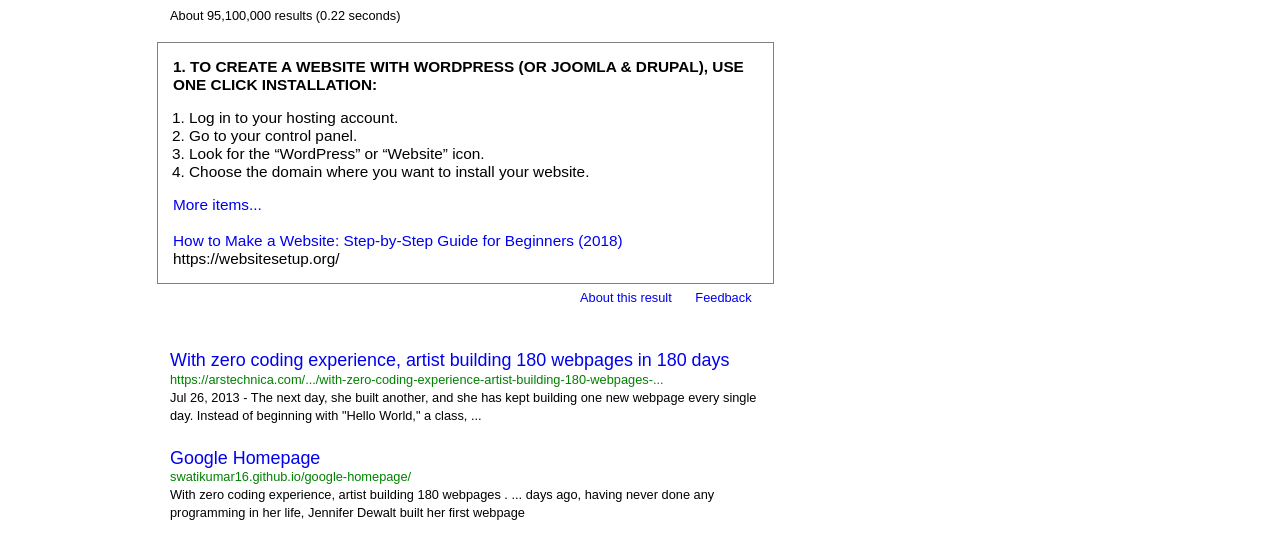
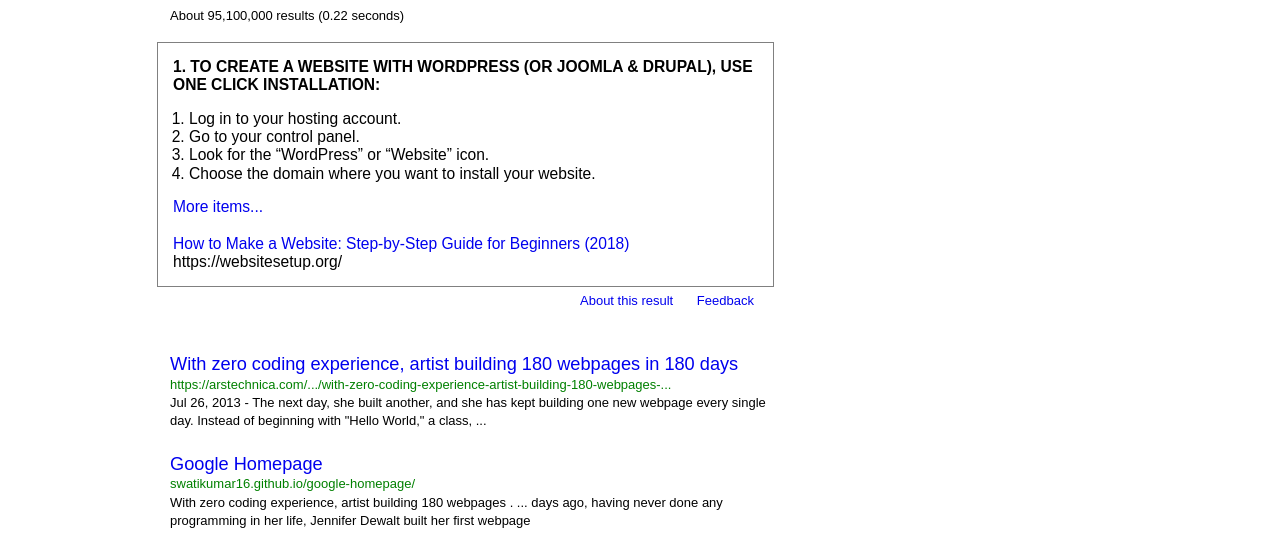
Before and after one commit to bcikota/google-search, a plain HTML site: page index.html in a window 1280 px wide. Shown: the part 123-665 px from the top of the page. Drawn offline with Linux system fonts and the light colour scheme.

Commit message:
Update style.css

```diff
--- a/style/style.css
+++ b/style/style.css
@@ -1,8 +1,8 @@
 .container{
     display: grid;
-    grid-template-rows: 120px 1700px 100px;
+    grid-template-rows: 120px auto 100px;
     font-family: sans-serif;
-    font-size: 0.8em;
+    font-size: 13px;
     min-width: 1000px;
     max-width: 1600px;
     margin: 0 auto;
@@ -105,7 +105,6 @@
 .seconds{
     position: relative;
     top: 10px;
-
     display: inline;
     height: 20px;
 }
@@ -234,7 +233,6 @@
     display: grid;
     grid-template-rows: repeat(2, auto);
     align-items: center;
-
 }
 
 footer div{
```
